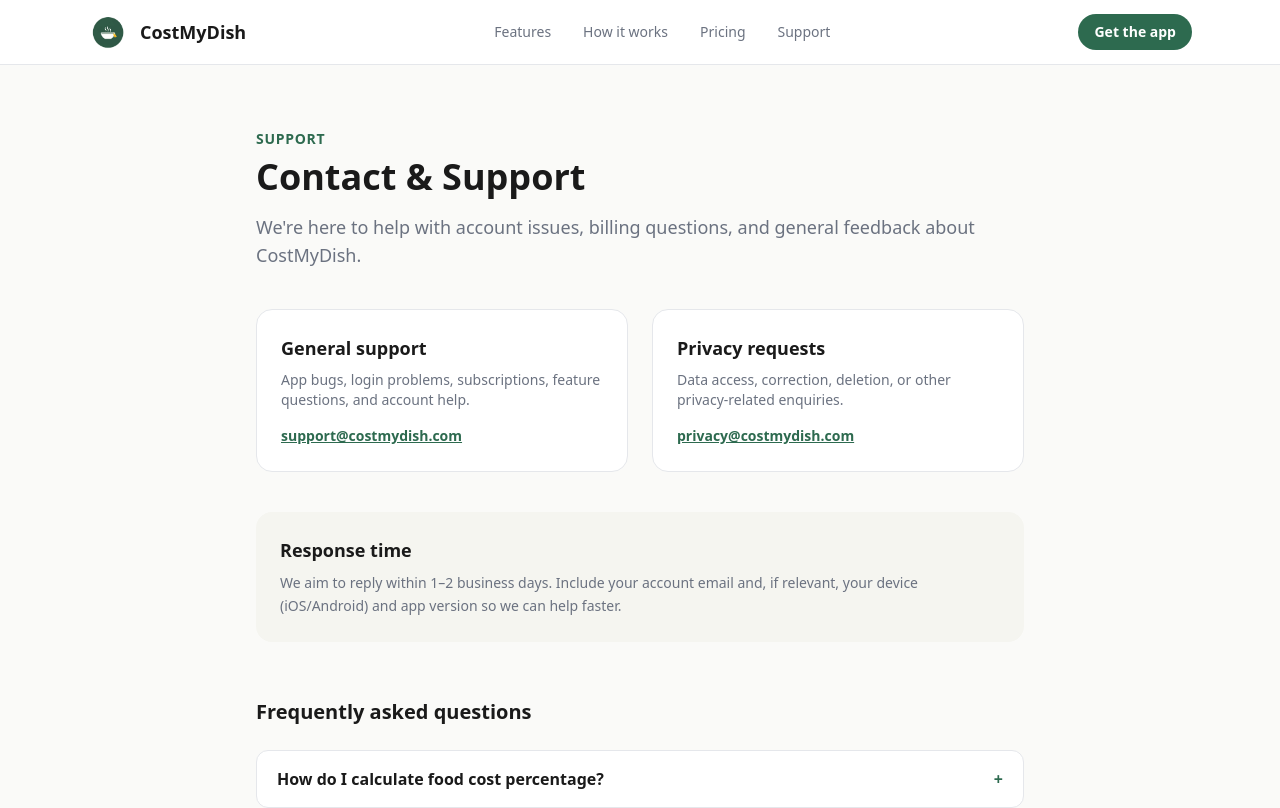
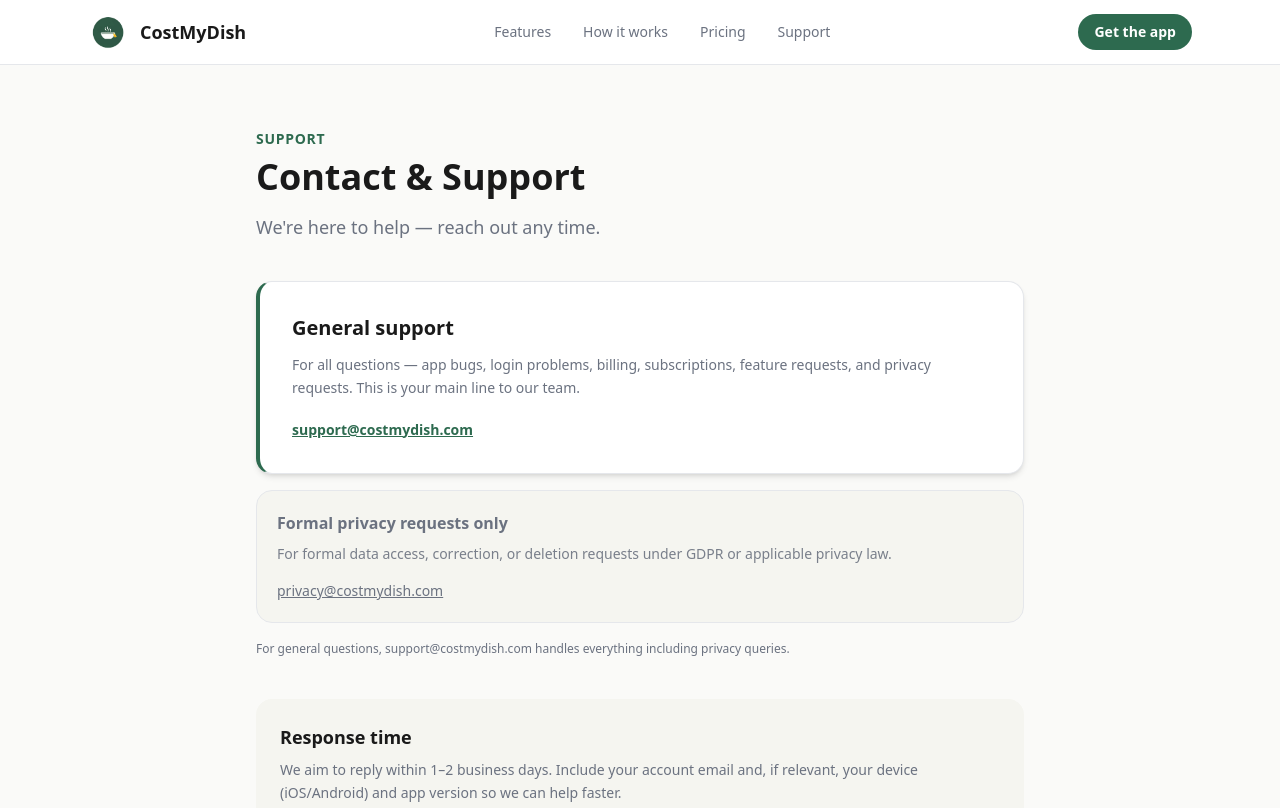
Before and after one commit to darshan445/costmydish-marketing, a Next.js app: page /contact in a window 1280 px wide. Shown: the top 808 px of the page. Built offline with nearby package versions, Linux system fonts and the light colour scheme; no server answers.

Commit message:
Refine ContactPage content for clarity and support guidance, enhancing user experience with updated descriptions and improved layout.

```diff
--- a/app/contact/page.js
+++ b/app/contact/page.js
@@ -17,35 +17,39 @@
         <p className="text-sm font-bold uppercase tracking-wider text-primary">Support</p>
         <h1 className="mt-2 text-3xl font-extrabold text-text sm:text-4xl">Contact & Support</h1>
         <p className="mt-4 text-lg text-text-secondary">
-          We&apos;re here to help with account issues, billing questions, and general feedback about CostMyDish.
+          We&apos;re here to help — reach out any time.
         </p>
 
-        <div className="mt-10 grid gap-6 sm:grid-cols-2">
-          <article className="rounded-2xl border border-border bg-surface p-6">
-            <h2 className="text-lg font-bold text-text">General support</h2>
-            <p className="mt-2 text-sm text-text-secondary">
-              App bugs, login problems, subscriptions, feature questions, and account help.
+        <div className="mt-10 space-y-4">
+          <article className="rounded-2xl border border-border border-l-4 border-l-primary bg-surface p-8 shadow-md">
+            <h2 className="text-xl font-bold text-text">General support</h2>
+            <p className="mt-3 text-sm leading-relaxed text-text-secondary">
+              For all questions — app bugs, login problems, billing, subscriptions, feature requests, and privacy requests. This is your main line to our team.
             </p>
             <a
               href={`mailto:${supportEmail}`}
-              className="mt-4 inline-block text-sm font-semibold text-primary underline hover:text-primary-dark"
+              className="mt-5 inline-block text-sm font-semibold text-primary underline hover:text-primary-dark"
             >
               {supportEmail}
             </a>
           </article>
 
-          <article className="rounded-2xl border border-border bg-surface p-6">
-            <h2 className="text-lg font-bold text-text">Privacy requests</h2>
-            <p className="mt-2 text-sm text-text-secondary">
-              Data access, correction, deletion, or other privacy-related enquiries.
+          <article className="rounded-2xl border border-border bg-surface-alt p-5">
+            <h2 className="text-base font-semibold text-text-secondary">Formal privacy requests only</h2>
+            <p className="mt-2 text-sm leading-relaxed text-text-secondary/90">
+              For formal data access, correction, or deletion requests under GDPR or applicable privacy law.
             </p>
             <a
               href={`mailto:${privacyEmail}`}
-              className="mt-4 inline-block text-sm font-semibold text-primary underline hover:text-primary-dark"
+              className="mt-4 inline-block text-sm font-medium text-text-secondary underline hover:text-primary"
             >
               {privacyEmail}
             </a>
           </article>
+
+          <p className="text-xs leading-relaxed text-text-secondary">
+            For general questions, {supportEmail} handles everything including privacy queries.
+          </p>
         </div>
 
         <div className="mt-10 rounded-2xl bg-surface-alt p-6">
```
